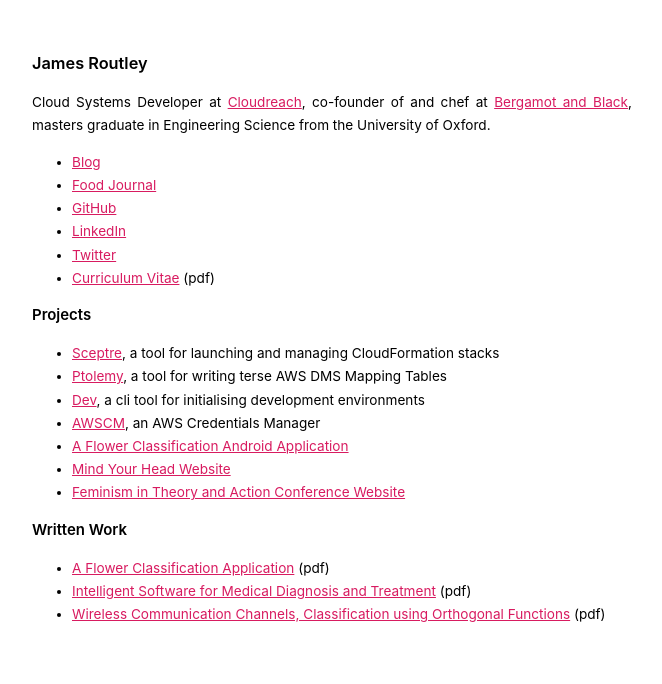
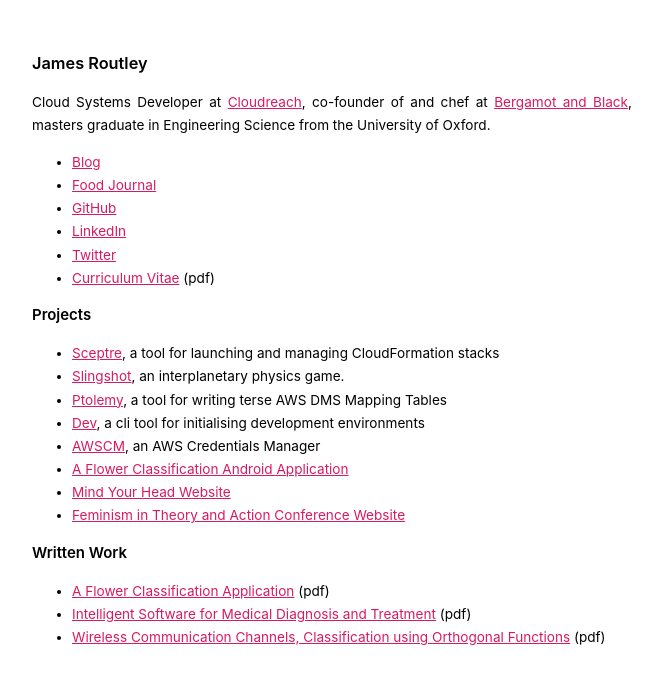
Before and after one commit to jamesroutley/routley.io, a Jekyll site: the page built from index.md, in a window 1280 px wide. Shown: the top 684 px of the page, without its empty margins (308-970 px from the left). Built offline with Jekyll 4.4.1, drawn with Linux system fonts in a browser that asks for light colours.

Commit message:
Add slingshot to index

```diff
--- a/index.md
+++ b/index.md
@@ -18,6 +18,7 @@
 ## Projects
 
 - [Sceptre](https://github.com/cloudreach/sceptre), a tool for launching and managing CloudFormation stacks
+- [Slingshot](https://slingshot.jamesroutley.co.uk/), an interplanetary physics game.
 - [Ptolemy](https://github.com/cloudreach/ptolemy), a tool for writing terse AWS DMS Mapping Tables
 - [Dev](https://github.com/jamesroutley/dev), a cli tool for initialising development environments
 - [AWSCM](awscm.html), an AWS Credentials Manager
```
